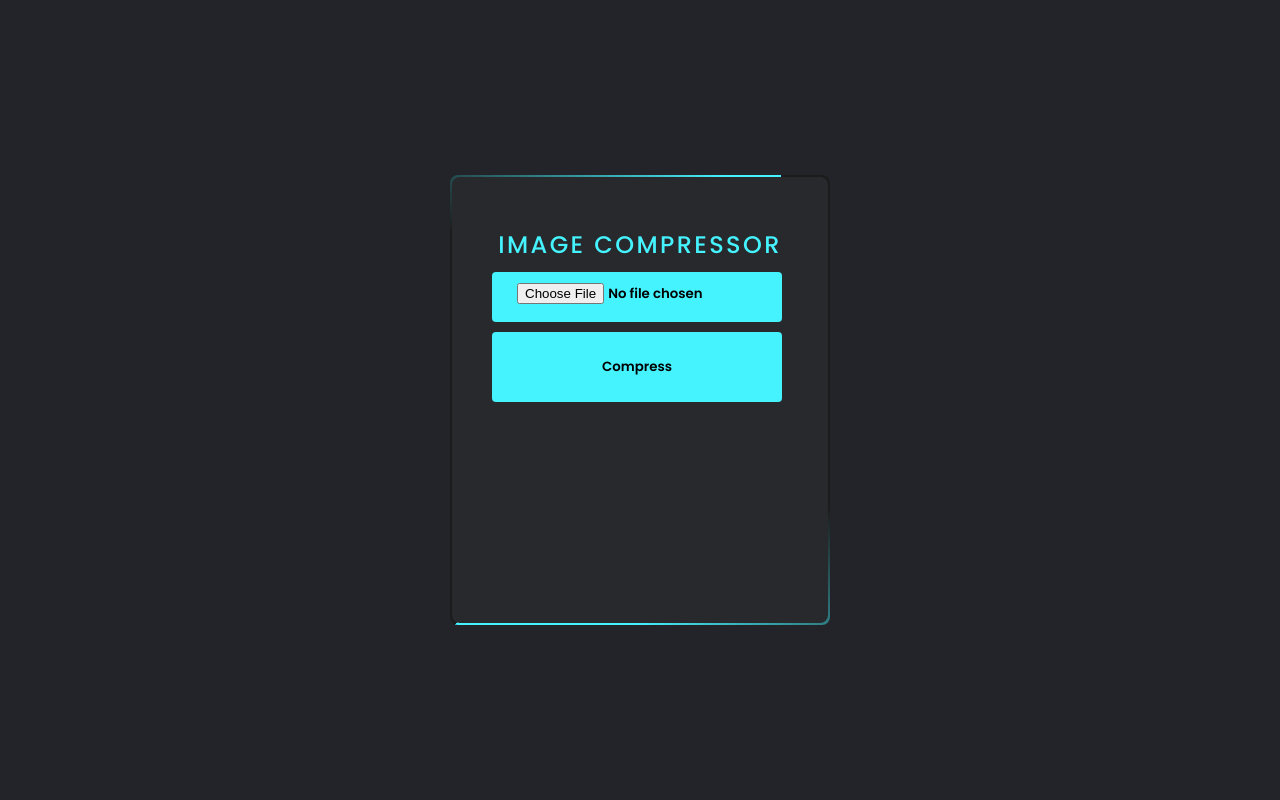
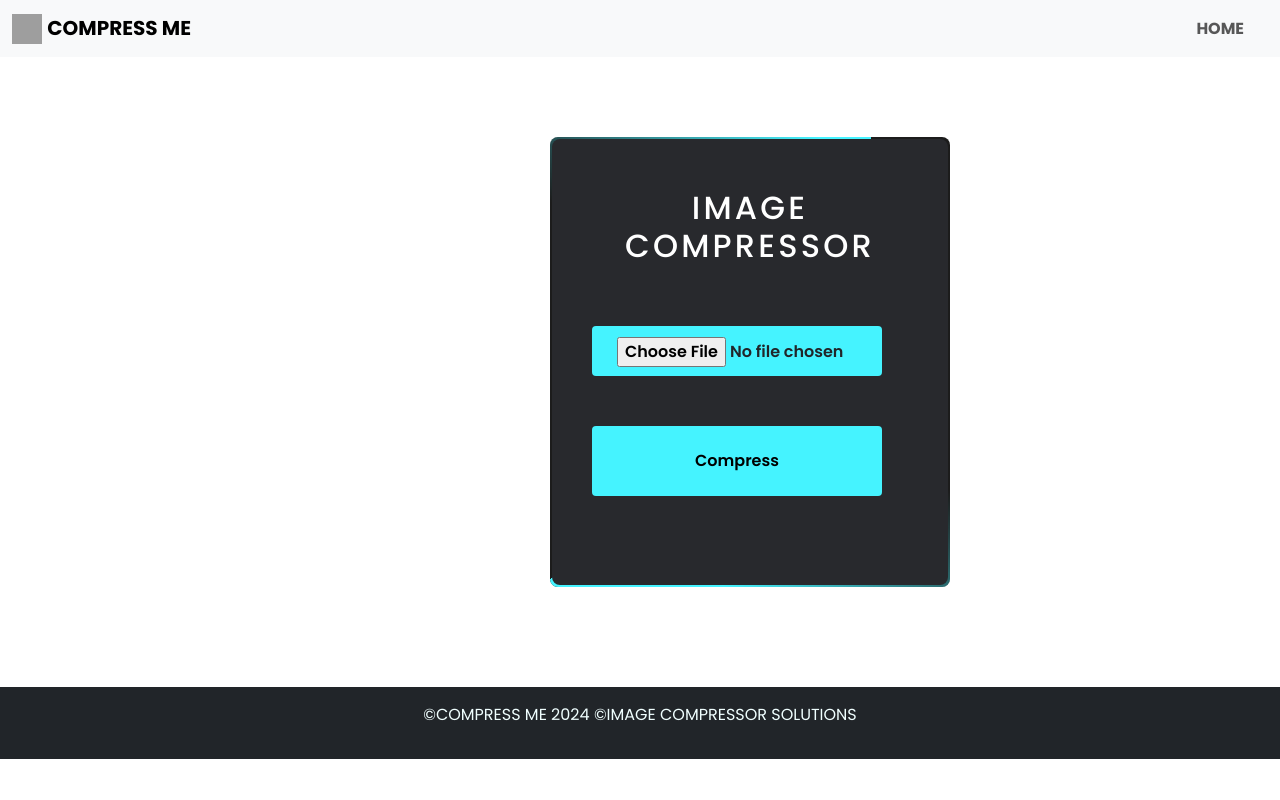
Before and after one commit to yasiruchamuditha/Lossless-Image-compressor-DIP, a Flask app: page / in a window 1280 px wide. Run offline with Flask 3, Linux system fonts and the light colour scheme; grey boxes are pictures that could not be loaded.

Commit message:
updated home page

```diff
--- a/image_compression_flask/app.py
+++ b/image_compression_flask/app.py
@@ -1,6 +1,6 @@
-from flask import Flask, render_template, request, send_file
-from PIL import Image
-import os
+from flask import Flask, render_template, request, send_file #pip install flask
+from PIL import Image #pip install pillow
+import os #pip install os-sys
 
 app = Flask(__name__)
 
--- a/image_compression_flask/static/style.css
+++ b/image_compression_flask/static/style.css
@@ -8,7 +8,6 @@
 }
 body
 {
-	display: flex;
 	justify-content: center;
 	align-items: center;
 	min-height: 100vh;
@@ -18,7 +17,9 @@ body
 .box
 {
 	position: relative;
-	width: 380px;
+	margin-top: 80px;
+	left: 550px;
+	width: 400px;
 	height: 450px;
 	background: #1c1c1c;
 	border-radius: 8px;
@@ -75,7 +76,7 @@ form
 }
 h2
 {
-	color: #45f3ff;
+	color: white;
 	font-weight: 500;
 	text-align: center;
 	letter-spacing: 0.1em;
--- /dev/null
+++ b/image_compression_flask/templates/footer.html
@@ -0,0 +1,24 @@
+<!DOCTYPE html>
+<html lang="en">
+<head>
+    <meta charset="UTF-8">
+    <meta name="viewport" content="width=device-width, initial-scale=1.0">
+    <title>COMPRESS ME - Footer</title>
+    <!-- Include Bootstrap CSS -->
+    <link href="https://cdn.jsdelivr.net/npm/bootstrap@5.3.0/dist/css/bootstrap.min.css" rel="stylesheet">
+    <!--
+   * @author Yasiru
+   * contact me : https://linktr.ee/yasiruchamuditha for more information.
+   -->
+</head>
+<body>
+<footer class="bg-dark text-light text-center py-3" style="margin-top: 100px;">
+    <div class="container">
+        <p>&copy;COMPRESS ME 2024 &copy;IMAGE COMPRESSOR SOLUTIONS </p>
+    </div>
+</footer>
+
+<!-- Include Bootstrap JS (optional) -->
+<script src="https://cdn.jsdelivr.net/npm/bootstrap@5.3.0/dist/js/bootstrap.min.js"></script>
+</body>
+</html>
--- a/image_compression_flask/templates/index.html
+++ b/image_compression_flask/templates/index.html
@@ -6,12 +6,13 @@
     <link rel="stylesheet" href="static/style.css">
 </head>
 <body>
+	{% include 'nav.html' %}
 	<div class="box">
 		<form autocomplete="off" method="POST" action="/upload" enctype="multipart/form-data">
-			<h2>IMAGE COMPRESSOR</h2>
+			<h2 style="color: white;margin-bottom: 50px;">IMAGE COMPRESSOR</h2>
 			<input type="file" name="file" accept=".jpg, .jpeg, .png" required>
 
-			<input type="submit" value="Compress">
+			<input type="submit" value="Compress" style="margin-top: 50px;">
             {% if compressed %}
             <p></br><center>Image compressed successfully!</center> <button><a href="/download">Download Compressed Image</a></button></p>
         {% endif %}
@@ -23,6 +24,6 @@
 		</form>
 
 	</div>
-
+	{% include 'footer.html' %}
 </body>
 </html>
--- /dev/null
+++ b/image_compression_flask/templates/nav.html
@@ -0,0 +1,37 @@
+<!DOCTYPE html>
+<html lang="en">
+<head>
+    <meta charset="UTF-8">
+    <meta name="viewport" content="width=device-width, initial-scale=1.0">
+    <title>COMPRESS ME - Navigation Bar</title>
+    <!-- Include Bootstrap CSS -->
+    <link href="https://cdn.jsdelivr.net/npm/bootstrap@5.3.0/dist/css/bootstrap.min.css" rel="stylesheet">
+    <link href="https://cdn.jsdelivr.net/npm/bootstrap@5.3.1/dist/css/bootstrap.min.css" rel="stylesheet" integrity="sha384-4bw+/aepP/YC94hEpVNVgiZdgIC5+VKNBQNGCHeKRQN+PtmoHDEXuppvnDJzQIu9" crossorigin="anonymous">
+    <!--
+   * @author Yasiru
+   * contact me : https://linktr.ee/yasiruchamuditha for more information.
+   -->
+</head>
+<body>
+    <nav class="navbar navbar-expand-lg bg-body-tertiary">
+        <div class="container-fluid">
+          <a class="navbar-brand" href="/">
+            <img src="https://cdn4.iconfinder.com/data/icons/social-messaging-ui-color-and-shapes-1/177800/01-1024.png" alt="Logo" width="30" height="30" class="d-inline-block align-text-top">
+            <strong>COMPRESS ME</strong>
+          </a>
+
+          <div class="d-flex " id="navbarNav">
+            <ul class="navbar-nav ml-auto">
+                <li class="nav-item mx-3">
+                    <a class="nav-link" href="/"><strong>HOME</strong></a>
+                </li>
+            </ul>
+        </div>
+        </div>
+      </nav>
+
+<!-- Include Bootstrap JS (optional) -->
+<script src="https://cdn.jsdelivr.net/npm/bootstrap@5.3.0/dist/js/bootstrap.min.js"></script>
+<script src="https://cdn.jsdelivr.net/npm/bootstrap@5.3.1/dist/js/bootstrap.bundle.min.js" integrity="sha384-HwwvtgBNo3bZJJLYd8oVXjrBZt8cqVSpeBNS5n7C8IVInixGAoxmnlMuBnhbgrkm" crossorigin="anonymous"></script>
+</body>
+</html>
```
Also changed, not shown: 1 other file.
